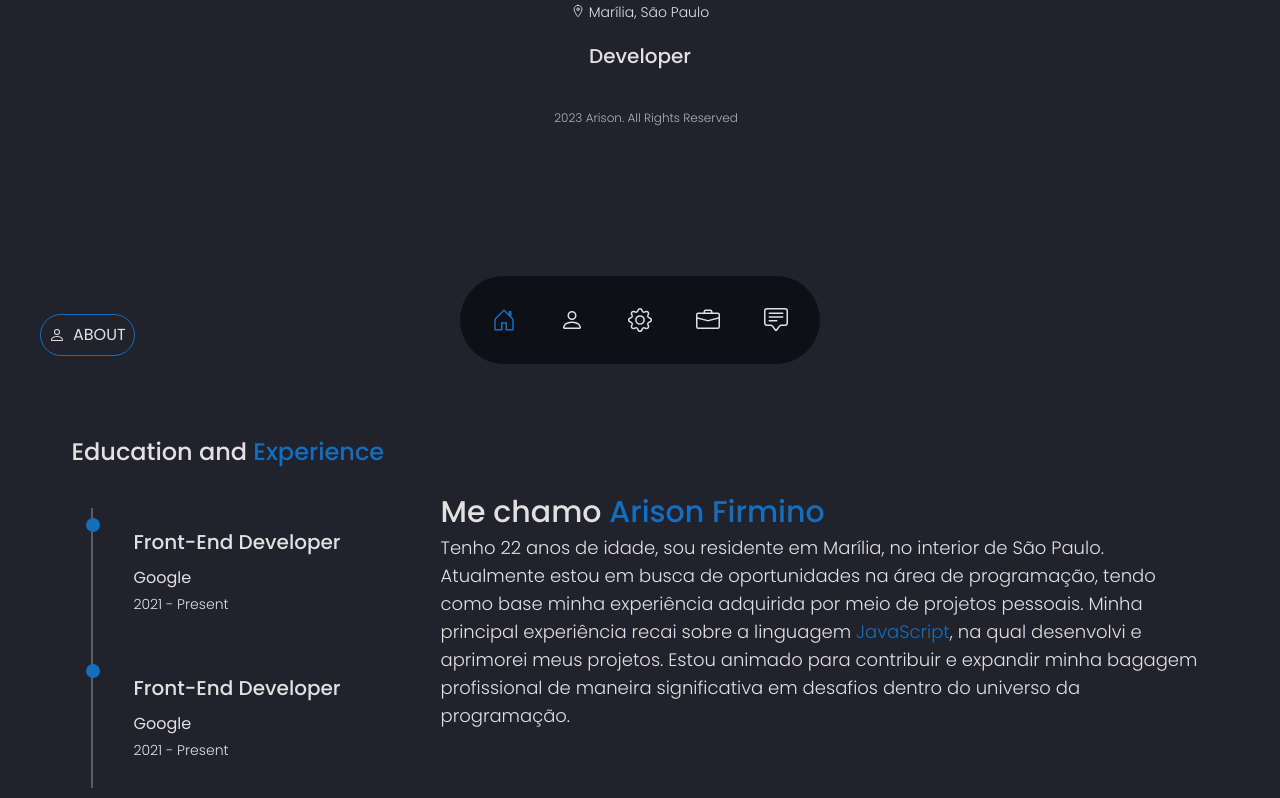
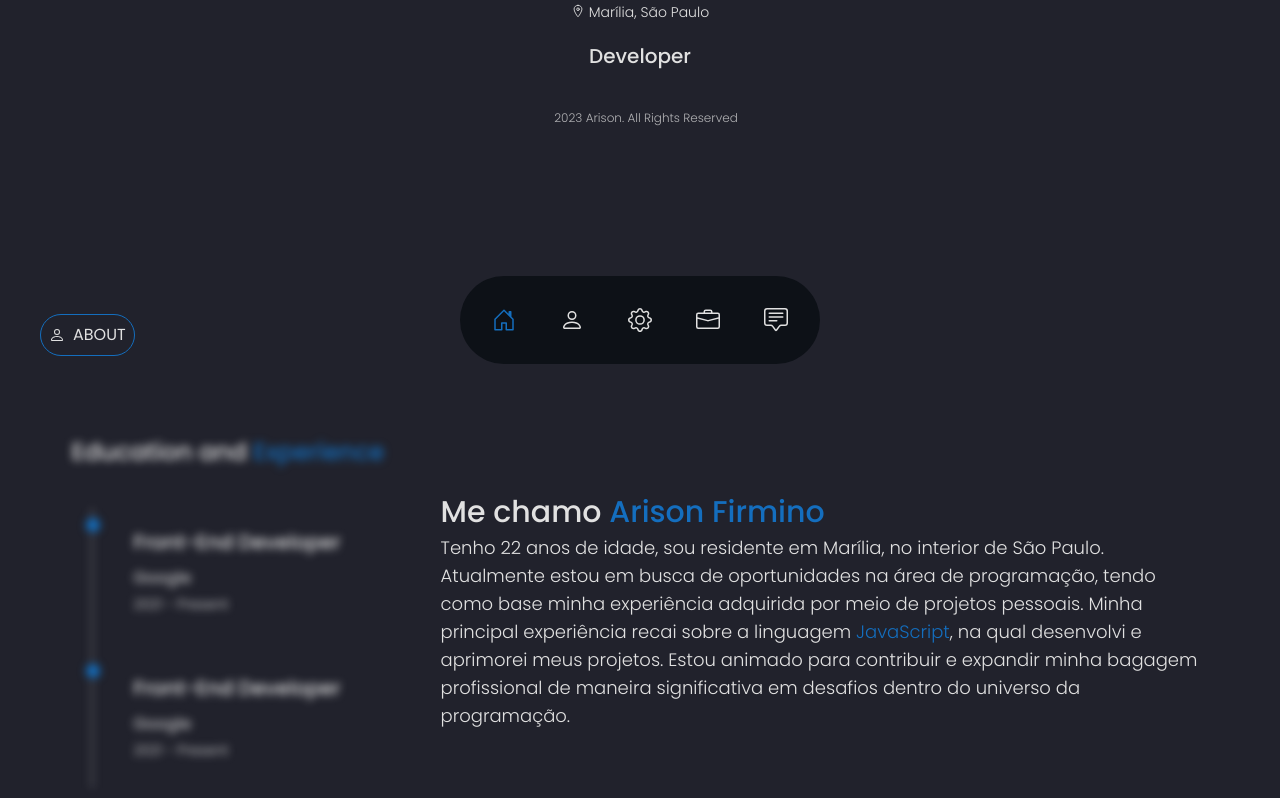
Before and after one commit to arisonfirmino/portfolio, a React (Create React App) app: page / in a window 1280 px wide. Shown: the part 416-1214 px from the top of the page. Built offline with nearby package versions, Linux system fonts and the light colour scheme; some icons are missing.

Commit message:
chore: adding blur to the timeline

```diff
--- a/src/pages/About.jsx
+++ b/src/pages/About.jsx
@@ -11,7 +11,7 @@ const About = () => {
       </button>
 
       <div className="mt-10 flex flex-col items-center justify-center gap-10 sm:mt-20 sm:flex-row">
-        <div className="sm:max-w-lg">
+        <div className="blur-sm sm:max-w-lg">
           <h1 className="mb-5 text-2xl font-medium">
             Education and <span className="text-primary-color">Experience</span>
           </h1>
```
Also changed, not shown: 1 other file (tests, documents, lock files or other folders).
